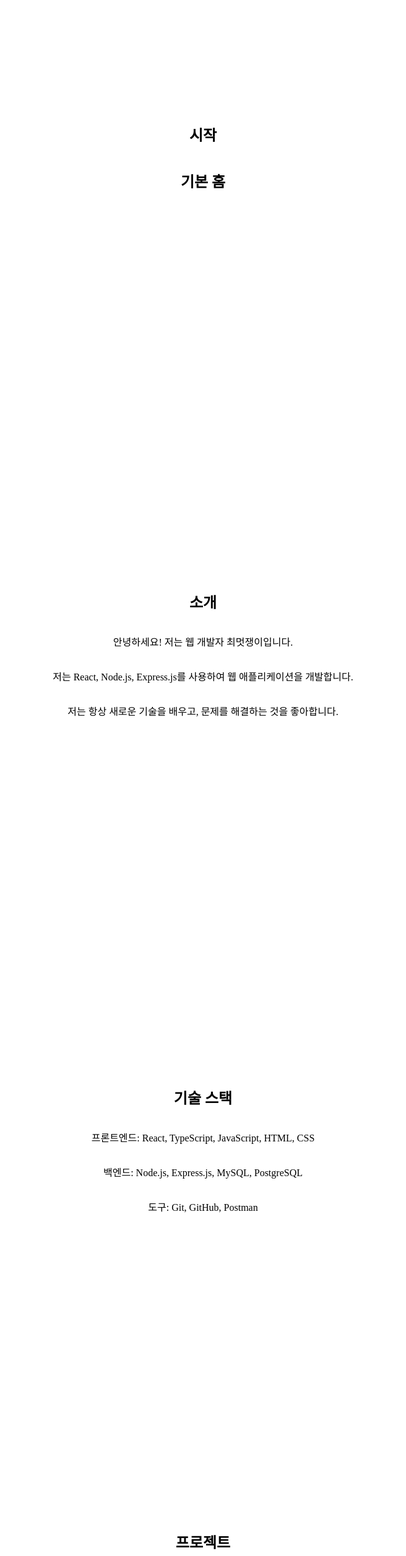
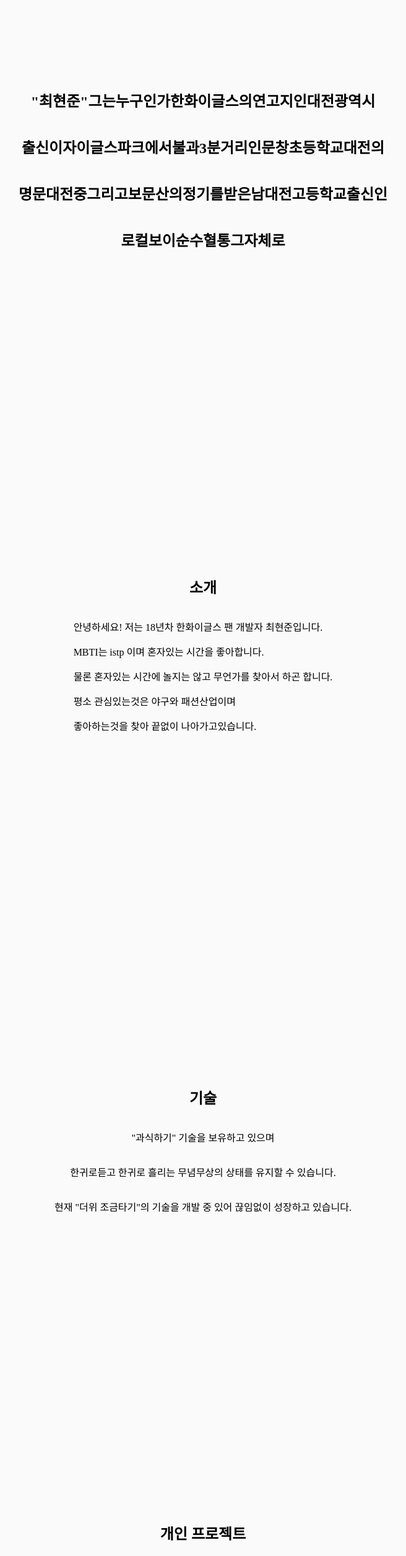
Before and after one commit to noojnooj/noojnooj, a React (Vite) app in the folder client/: page / in a window 1280 px wide. Shown: the part 234-2745 px from the top of the page at 62% size, without its empty margins (312-968 px from the left). Built offline with nearby package versions, Linux system fonts and the light colour scheme.

Commit message:
project section css 추가

```diff
--- a/client/src/components/sections/AboutSection.tsx
+++ b/client/src/components/sections/AboutSection.tsx
@@ -3,9 +3,14 @@
 export function About() {
   return (
     <Section id="about" title="소개">
-      <p>안녕하세요! 저는 웹 개발자 최멋쟁이입니다.</p>
-      <p>저는 React, Node.js, Express.js를 사용하여 웹 애플리케이션을 개발합니다.</p>
-      <p>저는 항상 새로운 기술을 배우고, 문제를 해결하는 것을 좋아합니다.</p>
+      <div>
+        <p>안녕하세요! 저는 18년차 한화이글스 팬 개발자 최현준입니다.</p>
+        <p>MBTI는 istp 이며 혼자있는 시간을 좋아합니다.</p>
+        <p>물론 혼자있는 시간에 놀지는 않고 무언가를 찾아서 하곤 합니다.</p>
+
+        <p>평소 관심있는것은 야구와 패션산업이며</p>
+        <p>좋아하는것을 찾아 끝없이 나아가고있습니다.</p>
+      </div>
     </Section>
   )
 }
--- a/client/src/components/sections/ContactSection.tsx
+++ b/client/src/components/sections/ContactSection.tsx
@@ -3,7 +3,8 @@
 export function Contact() {
   return (
     <Section id="contact" title="연락처">
-      <p>이메일:example@example.com</p>
+      <p>이메일: joon's email@example.com</p>
+      <p>GitHub: </p>
 
     </Section>
 
--- a/client/src/components/sections/ProjectsSection.tsx
+++ b/client/src/components/sections/ProjectsSection.tsx
@@ -1,22 +1,25 @@
-import { Section } from "./Section"
+import { Section } from "./Section";
+import styles from "./Section.module.css";
 
 export function Projects() {
   return (
-    <Section id="projects" title="프로젝트">
-      <div>
-        <div>
-          <h1>개인 프로젝트</h1>
-          <div>
-            <p>야구 시뮬레이터</p>
-            <p>레시피 검색 사이트</p>
+    <Section id="projects" title="">
+      <div className={styles.projectWrap}>
+        <div className={styles.projectGroup}>
+          <h2>개인 프로젝트</h2>
+          <div className={styles.projectList}>
+            <div className={styles.projectItem}>프로젝트 1</div>
+            <div className={styles.projectItem}>프로젝트 2</div>
+            <div className={styles.projectItem}>프로젝트 3</div>
           </div>
         </div>
-        <div>
-          <h1>팀 프로젝트</h1>
-          <div>
-            <p>updown 게임</p>
-            <p>팀프로젝트 예시1</p>
-            <p>팀프로젝트 예시2</p>
+
+      <div className={styles.projectGroup}>
+        <h2>팀 프로젝트</h2>
+          <div className={styles.projectList}>
+            <div className={styles.projectItem}>프로젝트 A</div>
+            <div className={styles.projectItem}>프로젝트 B</div>
+            <div className={styles.projectItem}>프로젝트 C</div>
           </div>
         </div>
       </div>
--- /dev/null
+++ b/client/src/components/sections/Section.module.css
@@ -0,0 +1,42 @@
+.sectionBlock {
+  display: flex;
+  flex-direction: column;
+  justify-content: center;
+  align-items: center;
+  height: 100vh;
+  background-color: #fafafa;
+}
+
+.projectContainer {
+  display: flex;
+  justify-content: center;
+  align-items: flex-start;
+  position: relative;
+  width: 100%;
+}
+
+.projectGroup {
+  margin-bottom: 60px;
+  width: 100%;
+  text-align: center;
+}
+
+.projectList {
+  display: flex;
+  justify-content: center;
+  flex-wrap: wrap;
+  gap: 16px;
+  max-width: 1000px;
+  margin: 16px auto 0;
+}
+
+.projectItem {
+  width: 30%;
+  aspect-ratio: 4 / 3;
+  background-color: #e0e0e0;
+  display: flex;
+  align-items: center;
+  justify-content: center;
+  border-radius: 0.5rem;
+  min-width: 150px;
+}
--- a/client/src/components/sections/Section.tsx
+++ b/client/src/components/sections/Section.tsx
@@ -4,10 +4,12 @@
   children: React.ReactNode;
 };
 
+import styles from "./Section.module.css";
+
 export function Section({ id, title, children }: Section) {
   return (
     // section 인라인 속성
-    <section id={id} style={{ height: '100vh', display: 'flex', flexDirection: 'column', justifyContent: 'center', alignItems: 'center' }}>
+    <section id={id} className={styles.sectionBlock}>
       <h1>{title}</h1>
       {children}
     </section>
--- a/client/src/components/sections/SkillsSection.tsx
+++ b/client/src/components/sections/SkillsSection.tsx
@@ -2,10 +2,10 @@
 
 export function Skills() {
   return (
-    <Section id="skills" title="기술 스택">
-      <p>프론트엔드: React, TypeScript, JavaScript, HTML, CSS</p>
-      <p>백엔드: Node.js, Express.js, MySQL, PostgreSQL</p>
-      <p>도구: Git, GitHub, Postman</p>
+    <Section id="skills" title="기술">
+      <p>"과식하기" 기술을 보유하고 있으며</p>
+      <p>한귀로듣고 한귀로 흘리는 무념무상의 상태를 유지할 수 있습니다.</p>
+      <p>현재 "더위 조금타기"의 기술을 개발 중 있어 끊임없이 성장하고 있습니다.</p>
     </Section>
   )
 }
--- a/client/src/components/sections/StartSection.tsx
+++ b/client/src/components/sections/StartSection.tsx
@@ -2,8 +2,11 @@
 
 export function Start() {
   return (
-    <Section id="start" title="시작">
-     <h1>기본 홈</h1>
+    <Section id="start" title="">
+      <h2>"최현준"그는누구인가한화이글스의연고지인대전광역시</h2>
+        <h2>출신이자이글스파크에서불과3분거리인문창초등학교대전의</h2>
+        <h2>명문대전중그리고보문산의정기를받은남대전고등학교출신인</h2>
+        <h2>로컬보이순수혈통그자체로</h2>
     </Section>
   );
 }
```
